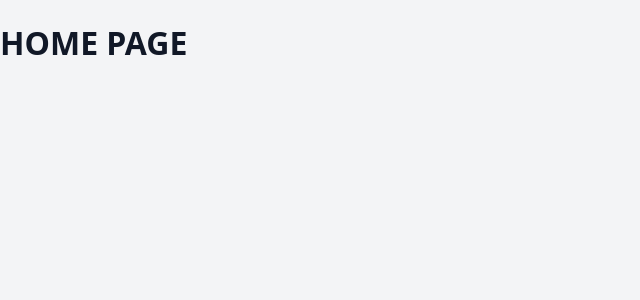
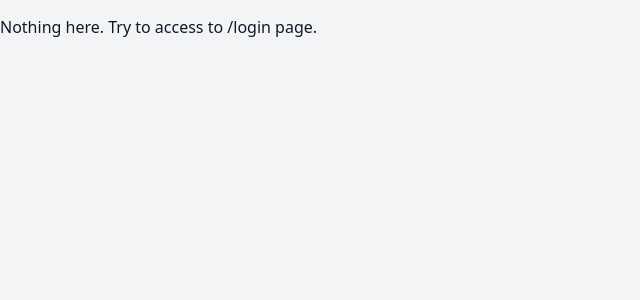
Before and after one commit to DevdouglasGfs/Taqtile, a React (Create React App) app: page / in a window 1280 px wide. Shown: the top 300 px of the page, without its empty margins (0-640 px from the left). Built offline with nearby package versions, Linux system fonts and the light colour scheme.

Commit message:
Chore: Remove page which will not be used so early

```diff
--- a/src/App.tsx
+++ /dev/null
@@ -1,6 +0,0 @@
-const App: React.FC = () => {
-    return (
-        <h1>HOME PAGE</h1>
-    )
-};
-export default App;
--- a/src/routers/root.tsx
+++ b/src/routers/root.tsx
@@ -1,11 +1,10 @@
 import { createBrowserRouter } from "react-router-dom";
-import App from "../App";
 import LoginPage from "../pages/login-page";
 import ErrorPage from "../pages/error-page";
 
 export const router = createBrowserRouter([{
     path: "/",
-    element: <App />,
+    element: <p>Nothing here. Try to access to /login page.</p>,
     errorElement: <ErrorPage />
 }, {
     path: "/login",
```
